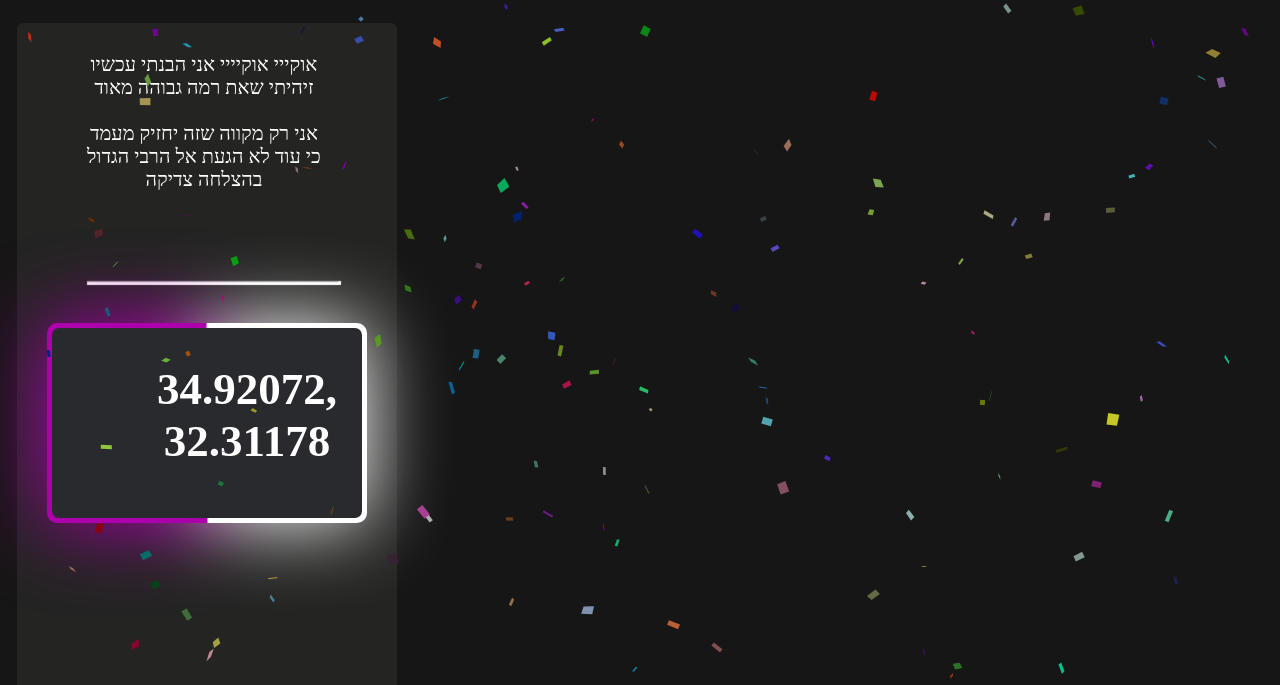
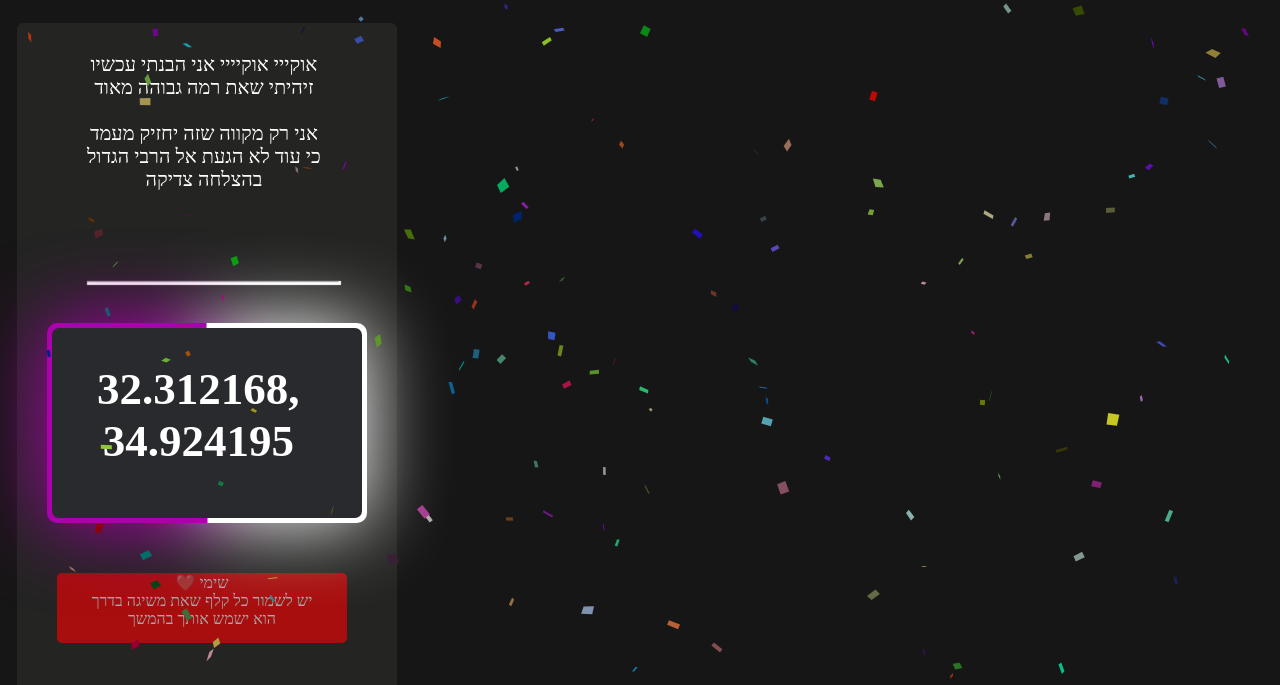
Before and after one commit to soochka/thebigrabbi, a plain HTML site: page level3.html in a window 1280 px wide. Shown: the part 97-782 px from the top of the page. Drawn offline with Linux system fonts and the light colour scheme; a web font is replaced by a local one.

Commit message:
level3.html

```diff
--- a/level3.html
+++ b/level3.html
@@ -50,6 +50,15 @@
      <br>
      <br>
      <hr>
+     <div class="boxwarr">
+      <h9>❤️ שימי
+        <br>
+        יש לשמור כל קלף שאת משיגה
+        בדרך
+        <br>
+        הוא ישמש אותך בהמשך</h9>
+    </div>
+
 
      <div class="box-cord">
       <div class="animated-border-box-glow"></div>
@@ -63,7 +72,7 @@
 
       <script>
       function CheckAns1() {
-        let numbers = prompt("תכתבי את שני המספרים מהקטן לגדול");
+        let numbers = prompt("תכתבי את כל המספרים מהקטן לגדול");
         if (numbers == "07") {
             window.location = "level4.html";
 
@@ -76,7 +85,10 @@
       </script>
       <a href="url" class="a2"> למיקום מדויק לחצי עליי</a>
 
-      <h2>34.92072, 32.31178</h2>
+      <h2>32.312168,
+        <br>
+         34.924195
+      </h2>
 
 
 </body>
```
